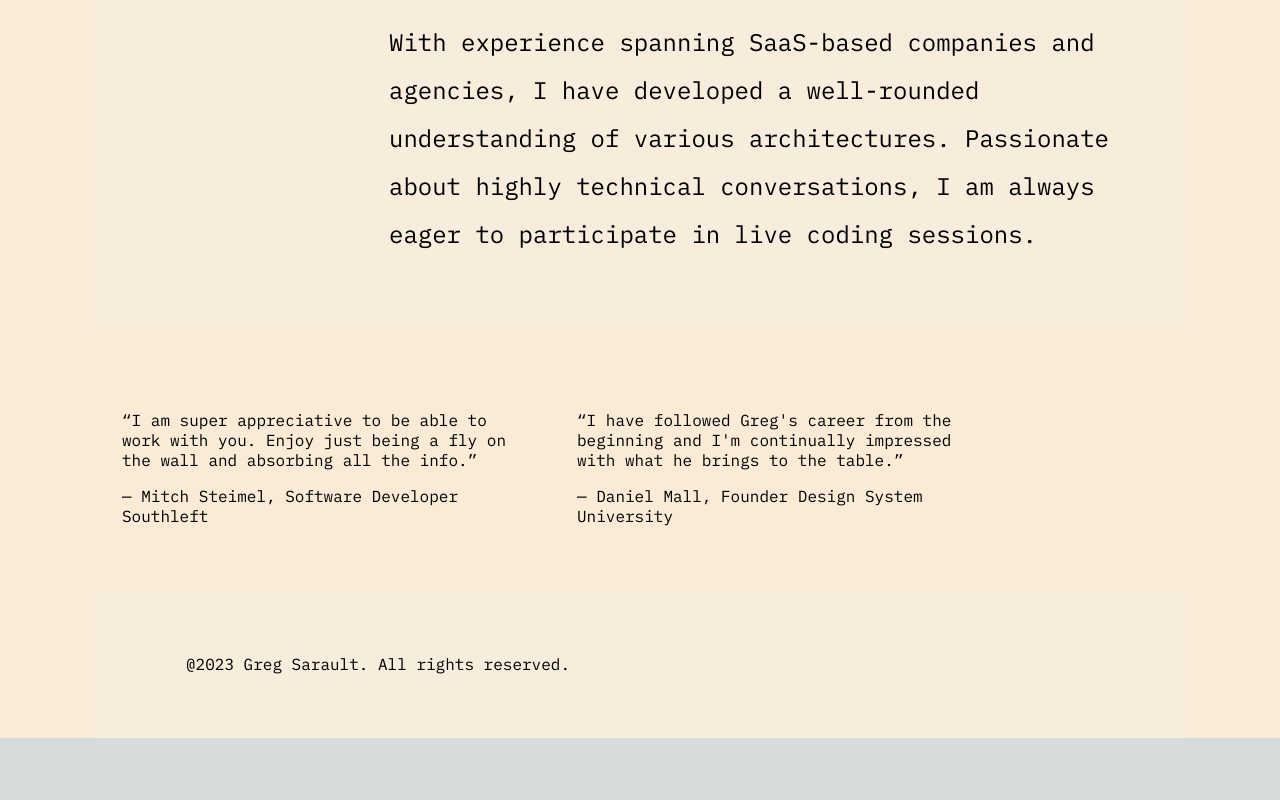
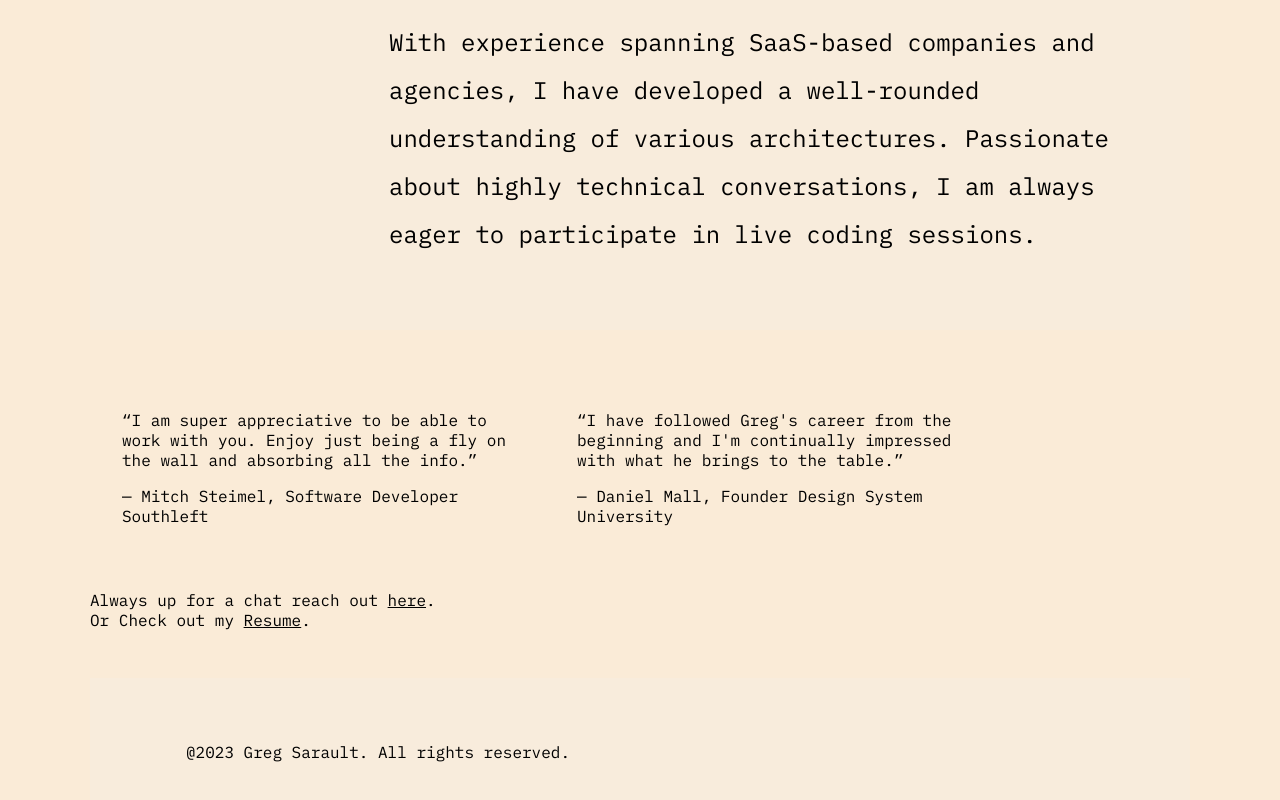
Before and after one commit to Gsarault44/greg, a Next.js app: page / in a window 1280 px wide. Shown: the part 2819-3619 px from the top of the page. Before the commit the page ends 3557 px from the top, so only its background shows below. Built offline with nearby package versions, Linux system fonts and the light colour scheme.

Commit message:
adding contact

```diff
--- a/src/pages/index.tsx
+++ b/src/pages/index.tsx
@@ -344,6 +344,10 @@ export default function Home() {
             <cite>&mdash; Daniel Mall, Founder Design System University</cite>
           </blockquote>
         </div>
+        <div className={styles.contact}>
+          <p>Always up for a chat reach out <a href="mailto:gregsarault@gmail.com">here</a>.</p>
+          <p>Or Check out my <a href="/Resume.pdf">Resume</a>.</p>
+        </div>
         <footer className={styles.footer}>
             <p>@{(new Date().getFullYear())} Greg Sarault. All rights reserved.</p>
         </footer>
--- a/src/styles/Home.module.css
+++ b/src/styles/Home.module.css
@@ -106,6 +106,19 @@
     font-size: 24px;
   }
 }
+
+.contact {
+  margin-bottom: 3rem;
+}
+
+.contact a {
+  text-decoration: underline;
+}
+
+.contact a:hover {
+  text-decoration: none;
+}
+
 
 .footer {
   display: flex;
```
